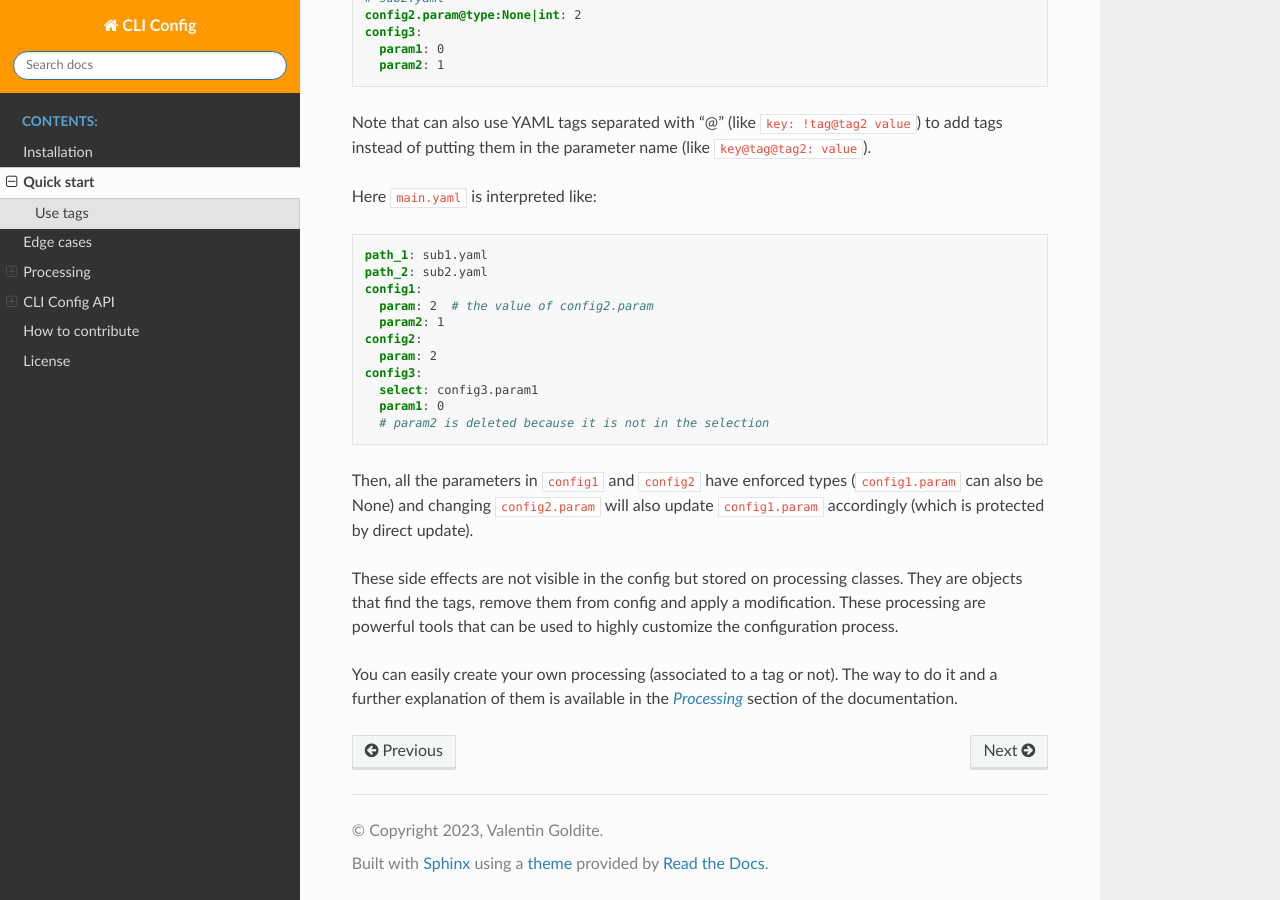
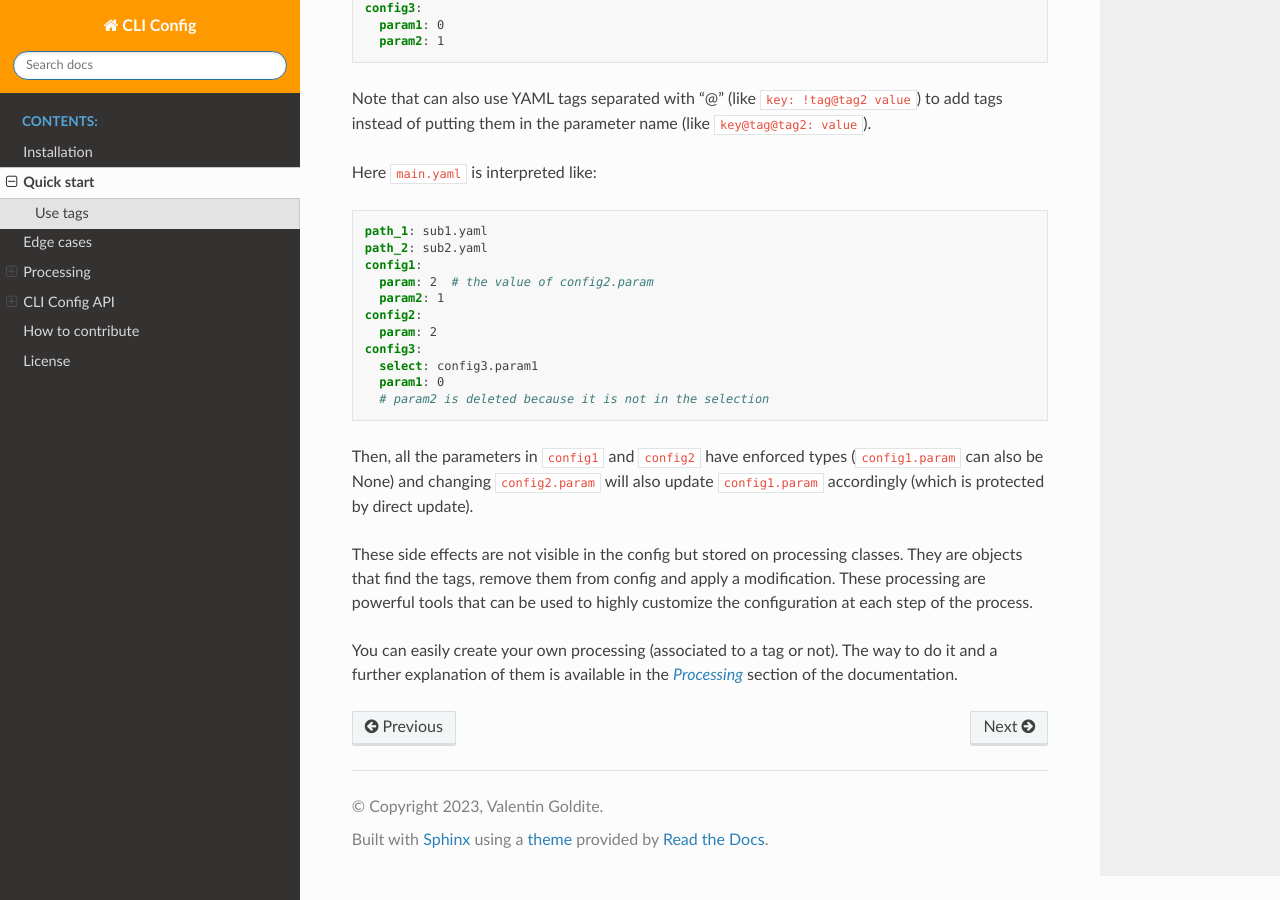
Before and after one commit to valentingol/cliconfig, a Sphinx documentation site: the page built from docs/quickstart.md, in a window 1280 px wide and 900 px high, scrolled down 2809 px. Built offline with Sphinx 7.4.7 and the Read the Docs theme 2.0.0, drawn with Linux system fonts in a browser that asks for light colours; the version number could not be read and is left out; some of the changed text lies outside the part shown.

Commit message:
📝 Small updates due to the new end-build process

```diff
--- a/docs/index.rst
+++ b/docs/index.rst
@@ -13,8 +13,8 @@
 *CLI Config*: Lightweight library that provides routines to merge nested configs
 and set parameters from command line. It is also provide processing functions
 that can change the whole configuration before and after each config merge, config
-saving and config loading. It also contains many routines to manipulate the config as
-flatten or nested dicts.
+saving, config loading and at the end of config building. It also contains many
+routines to manipulate the config as flatten or nested dicts.
 
 `Pypi project <https://pypi.org/project/cliconfig/>`_
 
--- a/docs/quickstart.md
+++ b/docs/quickstart.md
@@ -165,7 +163,7 @@
 These side effects are not visible in the config but stored on processing classes.
 They are objects that find the tags, remove them from config and apply a modification.
 These processing are powerful tools that can be used to highly customize the
-configuration process.
+configuration at each step of the process.
 
 You can easily create your own processing (associated to a tag or not).
 The way to do it and a further explanation of them is available in the
```
Also changed, not shown: other parts of docs/quickstart.md (+1 -3 lines), README.md (+4 -6 lines), README_pypi.md (+2 -2 lines).
